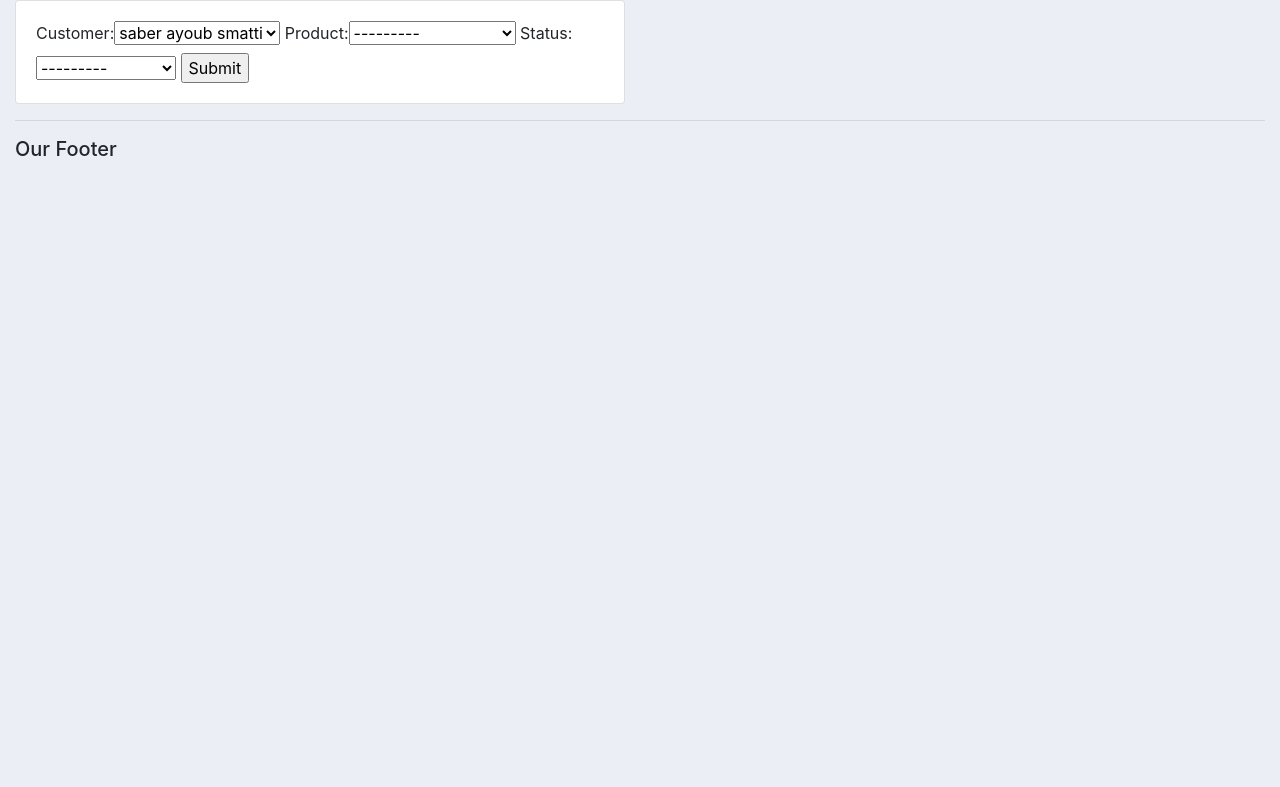
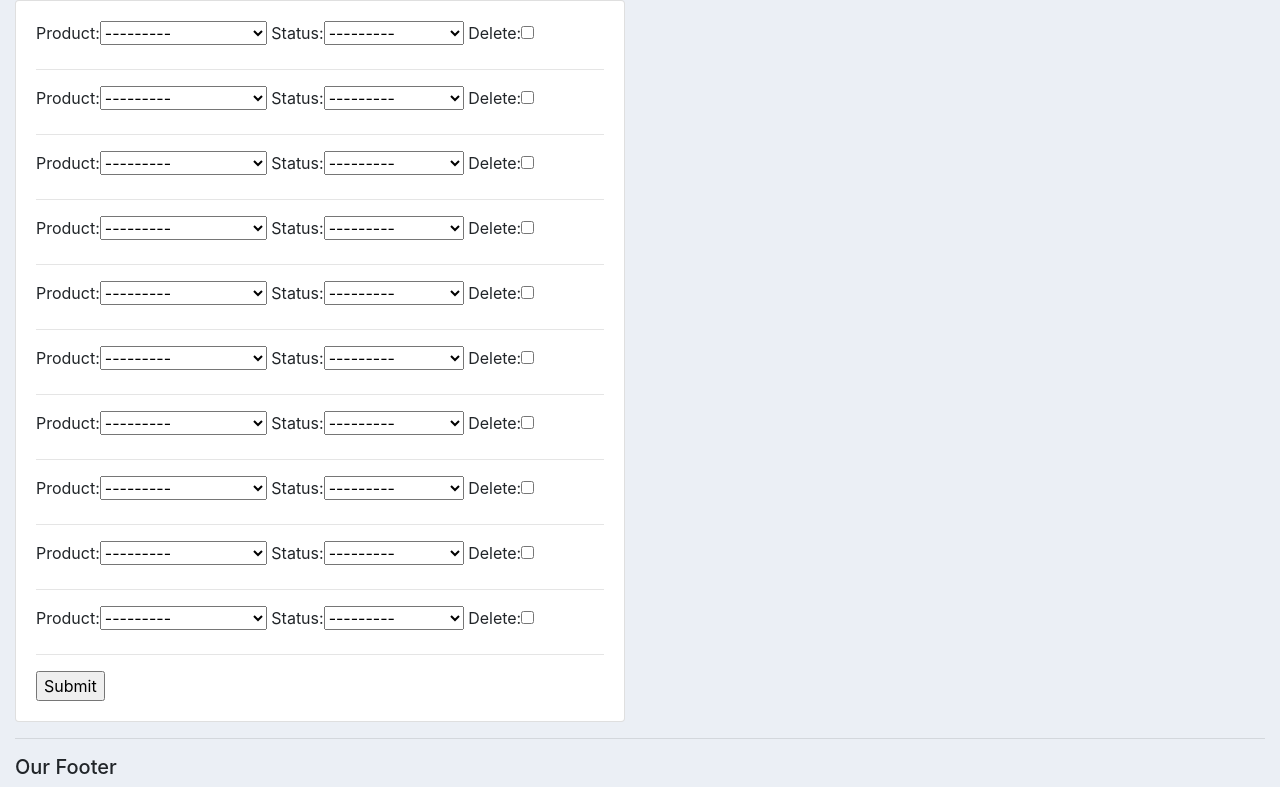
Before and after one commit to ayooubsmatti/CRM-Web-Django, a Django app: page /create_order/1 in a window 1280 px wide. Shown: the part 59-846 px from the top of the page. Before the commit the page ends 215 px from the top, so only its background shows below. Run offline with Django 3.2, Linux system fonts and the light colour scheme; data comes from the database, SQL or seed files in the repository; both versions use the stored data as it was after the commit; some libraries are stand-ins or nearby versions.

Commit message:
Inline Formsets

```diff
--- a/accounts/templates/accounts/order_form.html
+++ b/accounts/templates/accounts/order_form.html
@@ -7,8 +7,11 @@
 
 			<form action="" method="POST">
 				{% csrf_token %}
-				{{form}}
-
+				{{ formset.management_form }}
+				{% for form in formset %}
+					{{form}}
+					<hr>
+				{% endfor %}
 				<input type="submit" name="Submit">
 			</form>
 
--- a/accounts/views.py
+++ b/accounts/views.py
@@ -3,6 +3,7 @@
 # from django.http import HttpResponse
 from .models import *
 from .forms import OrderForm
+from django.forms import inlineformset_factory
 
 
 def home(request):
@@ -43,16 +44,19 @@
 
 
 def createOrder(request, pk):
+    OrderFormSet = inlineformset_factory(Customer, Order, fields=('product', 'status'), extra=10)
     customer = Customer.objects.get(id=pk)
-    form = OrderForm(initial={'customer': customer})
+    formset = OrderFormSet(queryset=Order.objects.none(),  instance=customer)
+    #form = OrderForm(initial={'customer': customer})
     if request.method == 'POST':
         # print("printing Post: ", request.POST)
-        form = OrderForm(request.POST, instance=customer)
-        if form.is_valid():
-            form.save()
+        #form = OrderForm(request.POST, instance=customer)
+        formset = OrderFormSet(request.POST, instance=customer)
+        if formset.is_valid():
+            formset.save()
             return redirect('/')
     context = {
-        'form': form
+        'formset': formset
     }
     return render(request, 'accounts/order_form.html', context)
 
```
Also changed, not shown: db.sqlite3.
